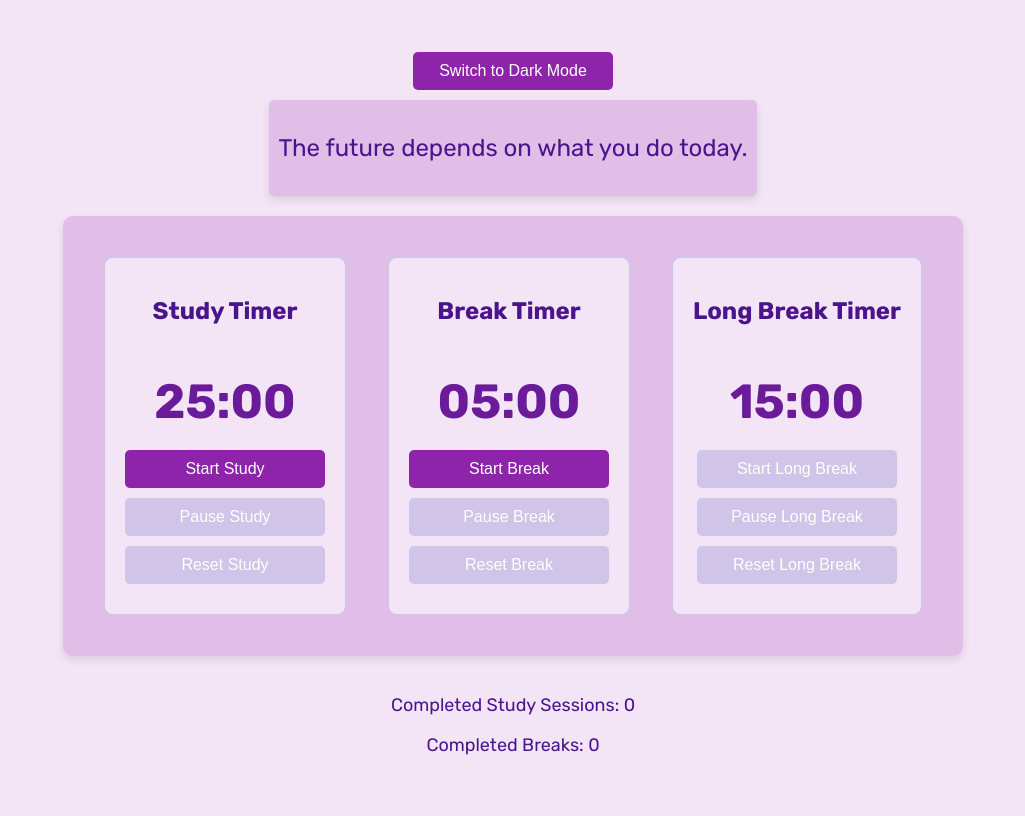
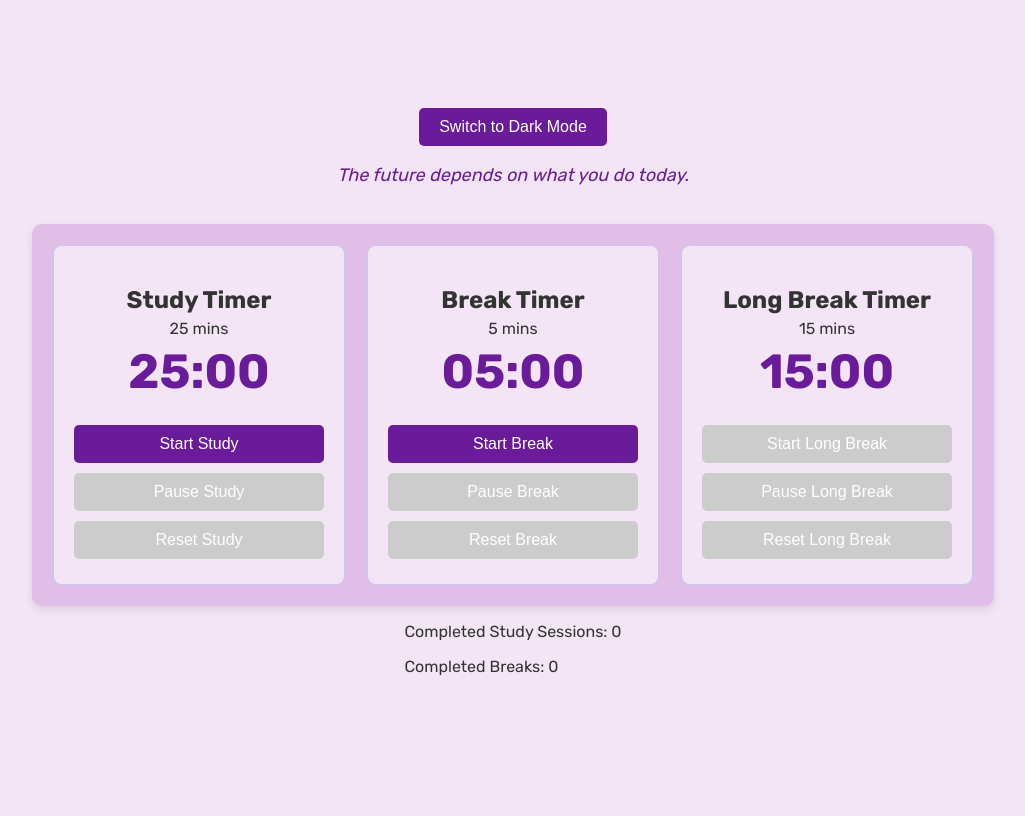
Before and after one commit to danielhizar/copilot_study_timer_pomodoro, a Flask app: page / in a window 1280 px wide. Shown: the whole page, without its empty margins (127-1152 px from the left). Run offline with Flask 3, Linux system fonts and the light colour scheme.

Commit message:
some aesthetic changes + display the timer lengths

```diff
--- a/static/style.css
+++ b/static/style.css
@@ -1,27 +1,30 @@
 body {
+    font-family: 'Rubik', sans-serif;
+    background-color: #f3e5f5; /* Light purple background */
+    color: #333;
+    margin: 0;
+    padding: 0;
     display: flex;
     flex-direction: column;
+    align-items: center;
     justify-content: center;
-    align-items: center;
     height: 100vh;
-    background-color: #f3e5f5; /* Light purple background */
-    font-family: 'Rubik', sans-serif; /* Use Rubik font */
-    color: #4a148c; /* Dark purple text color */
 }
 
 body.dark-mode {
-    background-color: #121212; /* Dark background */
-    color: #e1bee7; /* Light purple text color */
+    background-color: #222; /* Dark background */
+    color: #ddd;
 }
 
 .container {
-    display: flex;
-    justify-content: center;
-    align-items: center;
     background-color: #e1bee7; /* Light purple container background */
     padding: 20px;
     border-radius: 10px;
     box-shadow: 0 4px 8px rgba(0, 0, 0, 0.1);
+    display: flex;
+    flex-direction: row; /* Stack timers horizontally */
+    justify-content: center;
+    gap: 20px; /* Add space between timers */
 }
 
 body.dark-mode .container {
@@ -30,16 +33,24 @@ body.dark-mode .container {
 
 .timer {
     text-align: center;
-    margin: 20px; /* Add horizontal margin between timers */
     padding: 20px;
     background-color: #f3e5f5; /* Light purple background for each timer */
     border: 2px solid #d1c4e9; /* Light purple border */
     border-radius: 10px;
+    width: 250px; /* Fixed width for consistency */
+    display: flex;
+    flex-direction: column;
+    align-items: center;
 }
 
 body.dark-mode .timer {
     background-color: #444; /* Dark background for each timer */
     border: 2px solid #555; /* Dark border */
+}
+
+.timer button {
+    width: 100%;
+    margin: 5px 0; /* Add vertical margin between buttons */
 }
 
 #studyTime, #breakTime, #longBreakTime {
@@ -49,69 +60,50 @@ body.dark-mode .timer {
 }
 
 body.dark-mode #studyTime, body.dark-mode #breakTime, body.dark-mode #longBreakTime {
-    color: #bb86fc; /* Light purple text color */
+    color: #bb86fc; /* Light purple text color for dark mode */
 }
 
 button {
-    display: block;
-    margin: 10px auto;
+    font-size: 16px;
     padding: 10px 20px;
-    font-size: 16px;
-    width: 200px; /* Fixed width for the buttons */
-    background-color: #8e24aa; /* Purple button background */
-    color: white;
     border: none;
     border-radius: 5px;
+    background-color: #6a1b9a; /* Medium purple button background */
+    color: #fff;
     cursor: pointer;
     transition: background-color 0.3s;
 }
 
-button:hover {
-    background-color: #7b1fa2; /* Darker purple on hover */
-}
-
 button:disabled {
-    background-color: #d1c4e9; /* Light purple for disabled buttons */
+    background-color: #ccc;
     cursor: not-allowed;
 }
 
-body.dark-mode button {
-    background-color: #bb86fc; /* Light purple button background */
-    color: black;
-}
-
-body.dark-mode button:hover {
-    background-color: #9c27b0; /* Darker purple on hover */
-}
-
-body.dark-mode button:disabled {
-    background-color: #555; /* Dark background for disabled buttons */
-    color: #888;
+button:hover:not(:disabled) {
+    background-color: #4a148c; /* Darker purple on hover */
 }
 
 .quote-container {
-    margin-bottom: 20px; /* Space between quote container and timer container */
-    font-size: 24px;
+    margin-bottom: 20px;
     text-align: center;
-    color: #4a148c; /* Dark purple text color */
-    background-color: #e1bee7; /* Light purple background */
-    padding: 10px;
-    border-radius: 5px;
-    box-shadow: 0 4px 8px rgba(0, 0, 0, 0.1);
+    font-size: 18px;
+    font-style: italic;
+    color: #6a1b9a; /* Medium purple text color */
 }
 
 body.dark-mode .quote-container {
-    background-color: #333; /* Dark background */
-    color: #e1bee7; /* Light purple text color */
+    color: #bb86fc; /* Light purple text color for dark mode */
 }
 
-.session-counts {
-    margin-top: 20px;
-    font-size: 18px;
-    text-align: center;
-    color: #4a148c; /* Dark purple text color */
+.timer h2 {
+    margin-bottom: 5px;
+    font-size: 24px; /* Adjust font size to prevent wrapping */
 }
 
-body.dark-mode .session-counts {
-    color: #e1bee7; /* Light purple text color */
+.timer p {
+    margin: 0;
 }
+
+.timer h3 {
+    margin-top: 5px;
+}
--- a/templates/index.html
+++ b/templates/index.html
@@ -15,6 +15,7 @@
     <div class="container">
         <div class="timer">
             <h2>Study Timer</h2>
+            <p>25 mins</p>
             <h3 id="studyTime">25:00</h3>
             <button id="startStudyButton" onclick="startStudyTimer()">Start Study</button>
             <button id="pauseStudyButton" onclick="pauseStudyTimer()" disabled>Pause Study</button>
@@ -22,6 +23,7 @@
         </div>
         <div class="timer">
             <h2>Break Timer</h2>
+            <p>5 mins</p>
             <h3 id="breakTime">05:00</h3>
             <button id="startBreakButton" onclick="startBreakTimer()">Start Break</button>
             <button id="pauseBreakButton" onclick="pauseBreakTimer()" disabled>Pause Break</button>
@@ -29,6 +31,7 @@
         </div>
         <div class="timer">
             <h2>Long Break Timer</h2>
+            <p>15 mins</p>
             <h3 id="longBreakTime">15:00</h3>
             <button id="startLongBreakButton" onclick="startLongBreakTimer()" disabled>Start Long Break</button>
             <button id="pauseLongBreakButton" onclick="pauseLongBreakTimer()" disabled>Pause Long Break</button>
```
